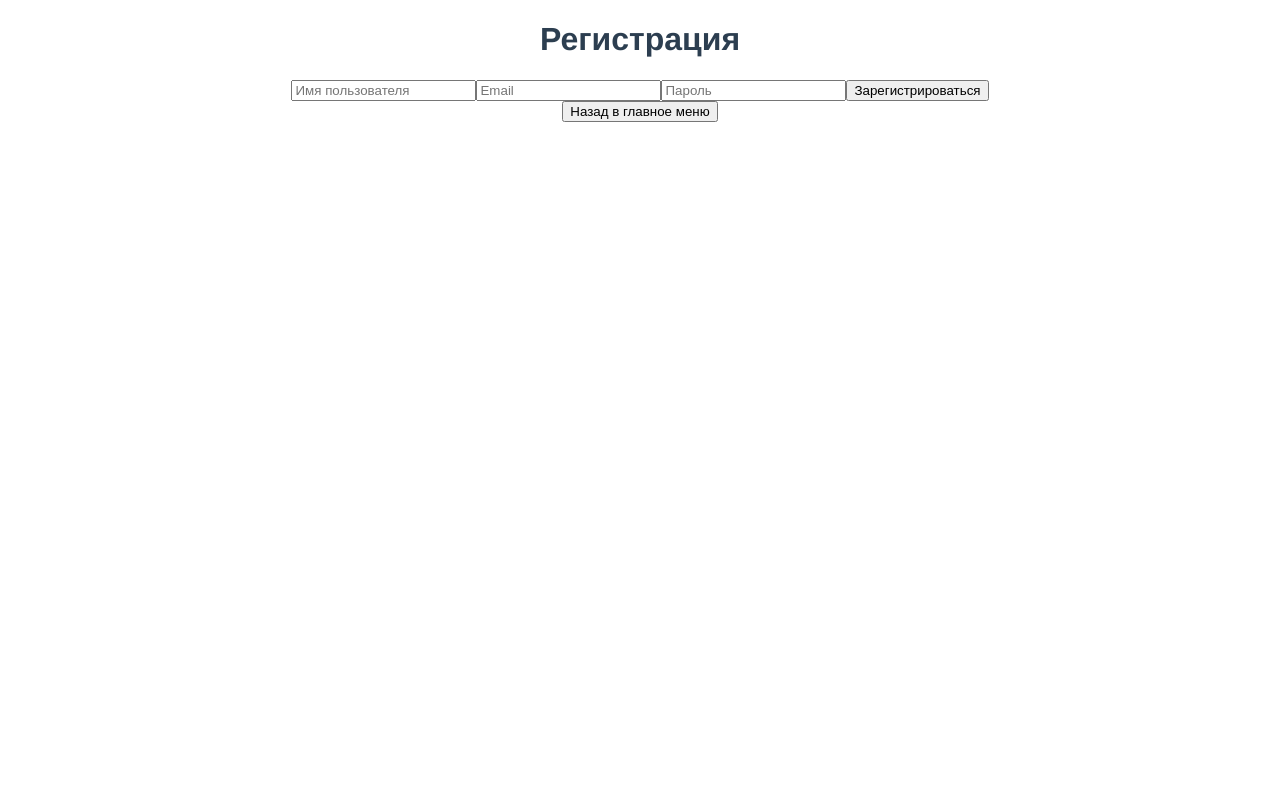
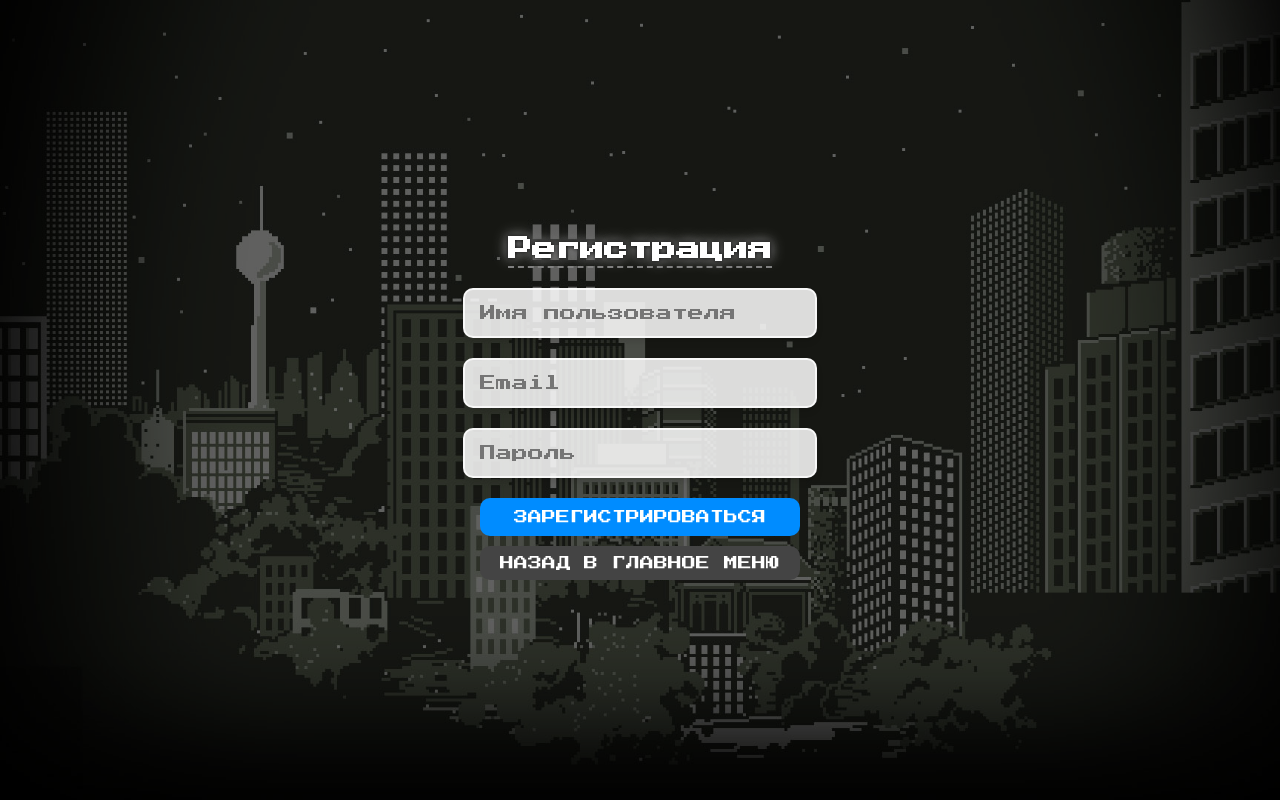
Before and after one commit to JopkaMuravya/Textorcist, a Vue app: page /register in a window 1280 px wide. Built offline with nearby package versions, Linux system fonts and the light colour scheme.

Commit message:
registration window design

```diff
--- a/src/components/UserRegister.vue
+++ b/src/components/UserRegister.vue
@@ -1,6 +1,6 @@
 <template>
-    <div>
-      <h1>Регистрация</h1>
+  <div id="registration-container">
+    <h1 id="registration-title">Регистрация</h1>
     <form @submit.prevent="register">
       <input type="text" v-model="username" placeholder="Имя пользователя" required />
       <input type="email" v-model="email" placeholder="Email" required />
@@ -8,50 +8,169 @@
       <button type="submit">Зарегистрироваться</button>
     </form>
     <button @click="$router.push('/')">Назад в главное меню</button>
-      <div v-if="message">{{ message }}</div>
+    <div v-if="message" id="registration-message">{{ message }}</div>
   </div>
 </template>
 
 <script>
-  import axios from 'axios';
+import axios from "axios";
 
 export default {
   data() {
     return {
-        username: '',
-        email: '',
-        password: '',
-        message: ''
+      username: "",
+      email: "",
+      password: "",
+      message: "",
     };
   },
   methods: {
     async register() {
       try {
-          await axios.post('http://127.0.0.1:8000/api/users/', {
+        await axios.post("http://127.0.0.1:8000/api/users/", {
           username: this.username,
           email: this.email,
-            password: this.password
+          password: this.password,
         });
-          this.message = 'Регистрация успешна!';
-          // Очистка полей формы
-          this.username = '';
-          this.email = '';
-          this.password = '';
+        this.message = "Регистрация успешна!";
+        this.username = "";
+        this.email = "";
+        this.password = "";
       } catch (error) {
         if (error.response) {
-            this.message = 'Ошибка регистрации: ' + error.response.data;
+          this.message = "Ошибка регистрации: " + error.response.data;
         } else if (error.request) {
-            this.message = 'Ошибка: сервер не ответил';
+          this.message = "Ошибка: сервер не ответил";
         } else {
-            this.message = 'Ошибка: ' + error.message;
-          }
-
+          this.message = "Ошибка: " + error.message;
         }
       }
-    }
+    },
+  },
 };
 </script>
 
 <style scoped>
-  /* Добавьте стили по желанию */
+@import url("https://fonts.googleapis.com/css2?family=Press+Start+2P&display=swap");
+
+#registration-container {
+  display: flex;
+  flex-direction: column;
+  align-items: center;
+  justify-content: center;
+  height: 100vh;
+  width: 100vw;
+  margin: 0;
+  padding: 0;
+  background-image: url("@/assets/background_registration.jpg");
+  background-size: cover;
+  background-position: center;
+  background-repeat: no-repeat;
+  position: relative;
+}
+
+#registration-container::after {
+  content: "";
+  position: absolute;
+  top: 0;
+  left: 0;
+  width: 100%;
+  height: 100%;
+  background-color: rgba(0, 0, 0, 0.6);
+  z-index: 1;
+}
+
+#registration-container > * {
+  position: relative;
+  z-index: 2;
+}
+
+#registration-title {
+  color: white;
+  font-size: 24px;
+  font-family: "Press Start 2P", sans-serif;
+  text-shadow: 0 0 5px black, 0 0 10px gray, 0 0 15px gray;
+  border-bottom: 2px dashed gray;
+  padding-bottom: 5px;
+  margin-bottom: 20px;
+  text-align: center;
+}
+
+form {
+  display: flex;
+  flex-direction: column;
+  align-items: center;
+  gap: 20px;
+  width: 320px;
+  margin: 0 auto;
+}
+
+input {
+  padding: 15px;
+  width: 100%;
+  border: 2px solid rgba(255, 255, 255, 0.8);
+  border-radius: 10px;
+  font-size: 16px;
+  font-family: "Press Start 2P", sans-serif;
+  background-color: rgba(255, 255, 255, 0.85);
+  box-shadow: 0px 4px 6px rgba(0, 0, 0, 0.1);
+  transition: border-color 0.3s ease, background-color 0.3s ease;
+}
+
+input:focus {
+  outline: none;
+  border-color: #008cff;
+  background-color: rgba(255, 255, 255, 1);
+}
+
+button {
+  padding: 12px;
+  font-size: 14px;
+  font-family: "Press Start 2P", sans-serif;
+  border: none;
+  border-radius: 10px;
+  cursor: pointer;
+  background-color: #333;
+  color: white;
+  text-transform: uppercase;
+  transition: background-color 0.3s ease, transform 0.2s ease;
+}
+
+button:hover {
+  background-color: #555;
+  transform: scale(1.05);
+}
+
+button[type="submit"] {
+  background-color: #008cff;
+  color: white;
+  width: 100%;
+  margin-bottom: 10px;
+}
+
+button[type="submit"]:hover {
+  background-color: #005f99;
+}
+
+button:not([type="submit"]) {
+  background-color: #444;
+  color: white;
+  width: auto;
+  padding: 10px 20px;
+  text-align: center;
+}
+
+button:not([type="submit"]):hover {
+  background-color: #666;
+}
+
+#registration-message {
+  margin-top: 10px;
+  color: white;
+  text-shadow: 0px 1px 3px rgba(0, 0, 0, 0.7);
+  font-size: 12px;
+  font-family: "Press Start 2P", sans-serif;
+  text-align: center;
+}
+
 </style>
```
Also changed, not shown: src/assets/background_registration.jpg (added). Lines whose indentation alone changed are shown as unchanged.
